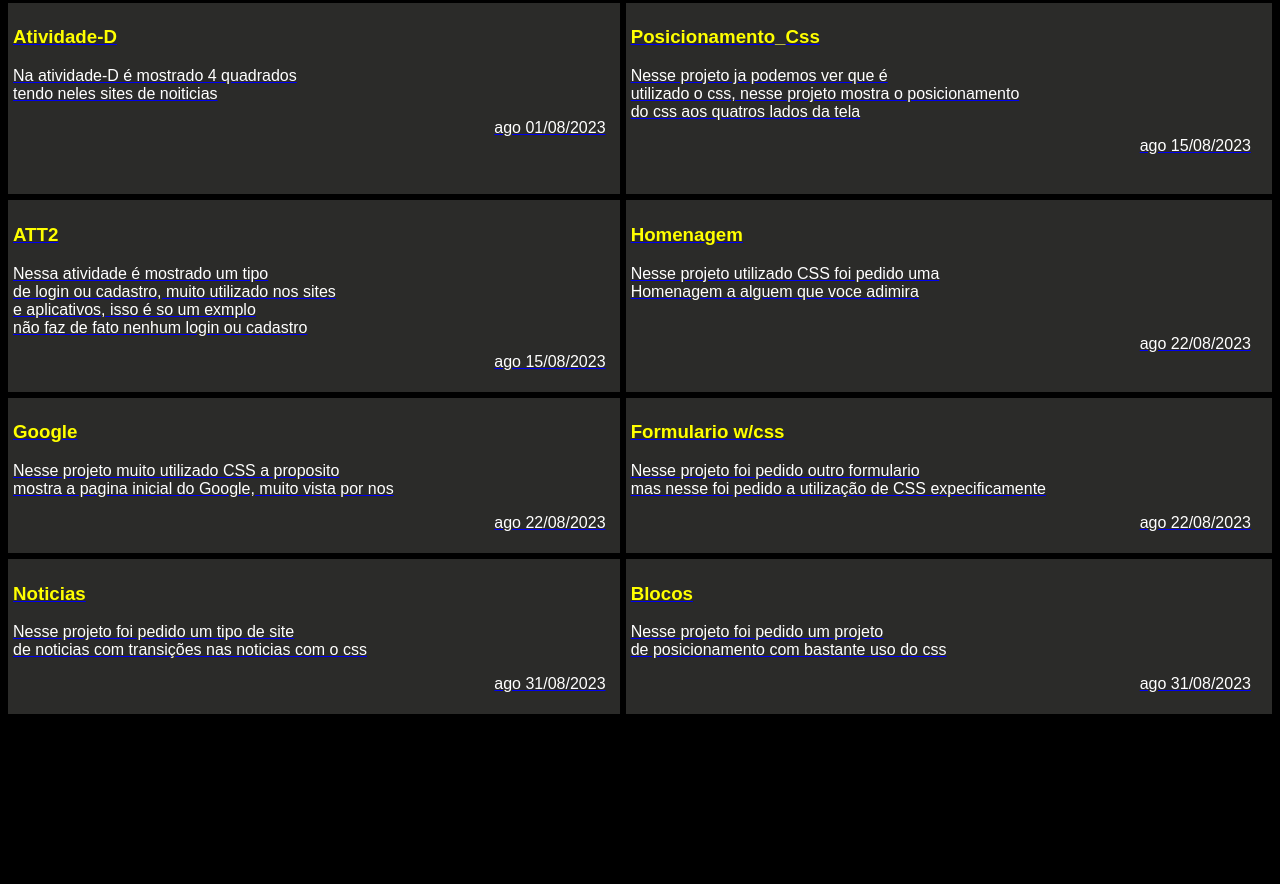
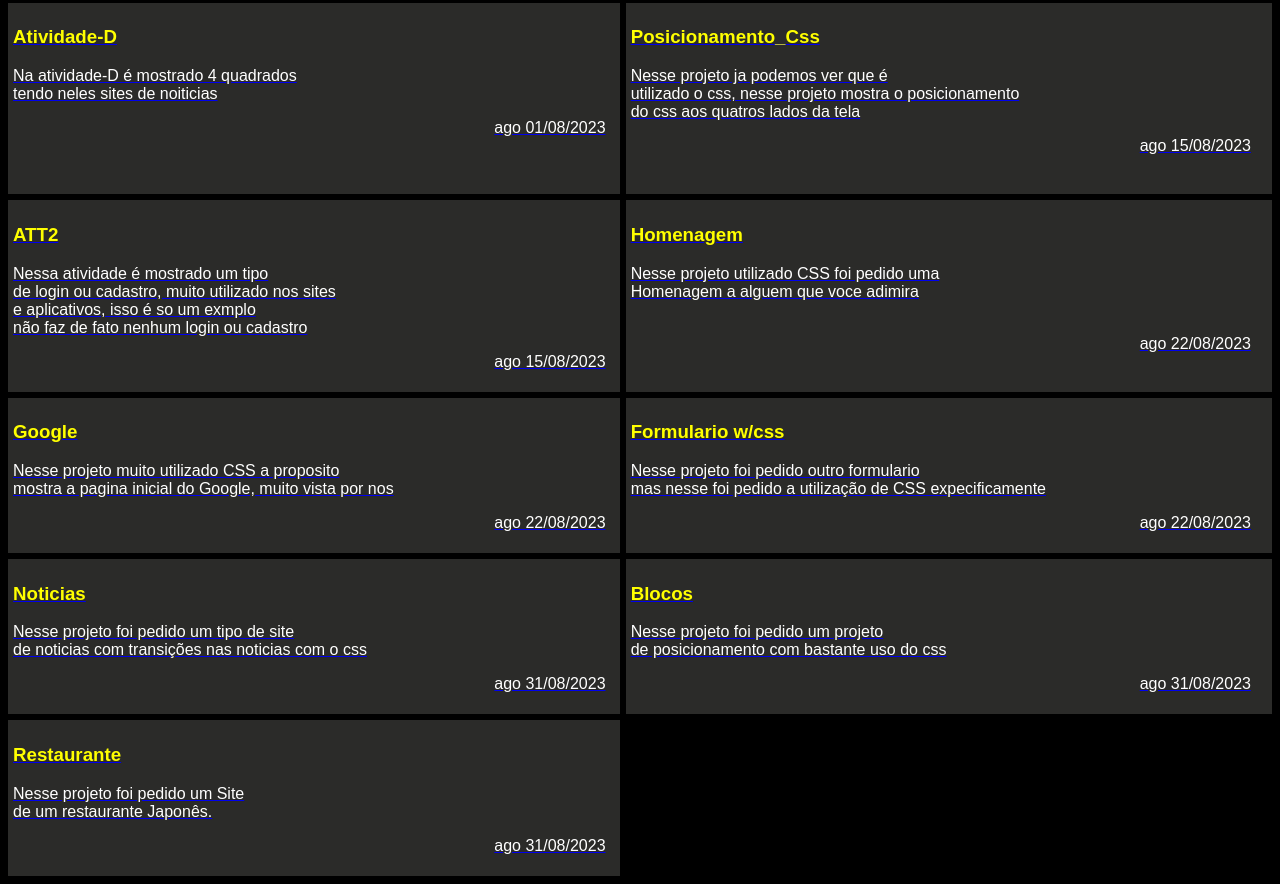
Before and after one commit to alanvc11/meus-prpjetos, a plain HTML site: page index.html in a window 1280 px wide. Shown: the part 484-1368 px from the top of the page. Before the commit the page ends 1206 px from the top, so only its background shows below. Drawn offline with Linux system fonts and the light colour scheme.

Commit message:
Update index.html

```diff
--- a/index.html
+++ b/index.html
@@ -112,6 +112,14 @@
     </div>
   </div>
 </a>
+
+      <a href="https://alanvc11.github.io/restaurante/">
+    <div class="subtitulo"><h3> Restaurante </h3>
+    <div class="descricao"> Nesse projeto foi pedido um Site <br>
+    de um restaurante Japonês. <p>ago 31/08/2023</p>
+    </div>
+  </div>
+</a>
   </div>
 </div>
 </body>
```
